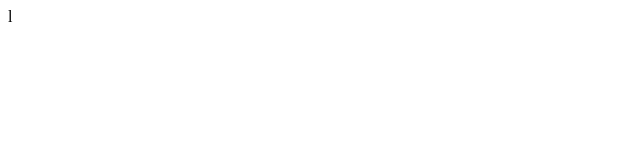
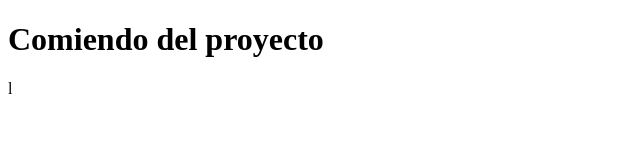
Before and after one commit to DiegoGarcia73/CursoGit, a plain HTML site: page index.html in a window 1280 px wide. Shown: the whole page, without its empty margins (0-640 px from the left). Drawn offline with Linux system fonts and the light colour scheme.

Commit message:
titulo y color

```diff
--- /dev/null
+++ b/css/estilo.css
@@ -0,0 +1,3 @@
+body{
+    background-color: blue;
+}
--- a/index.html
+++ b/index.html
@@ -4,8 +4,10 @@
     <meta charset="UTF-8">
     <meta name="viewport" content="width=device-width, initial-scale=1.0">
     <title>Document</title>
+    <link rel="stylesheet" href="estilos.css" type="text/css">
 </head>
 <body>
+    <h1>Comiendo del proyecto</h1>
 
 </body>
 </html>l
```
Also changed, not shown: js/javascript.js (added).
